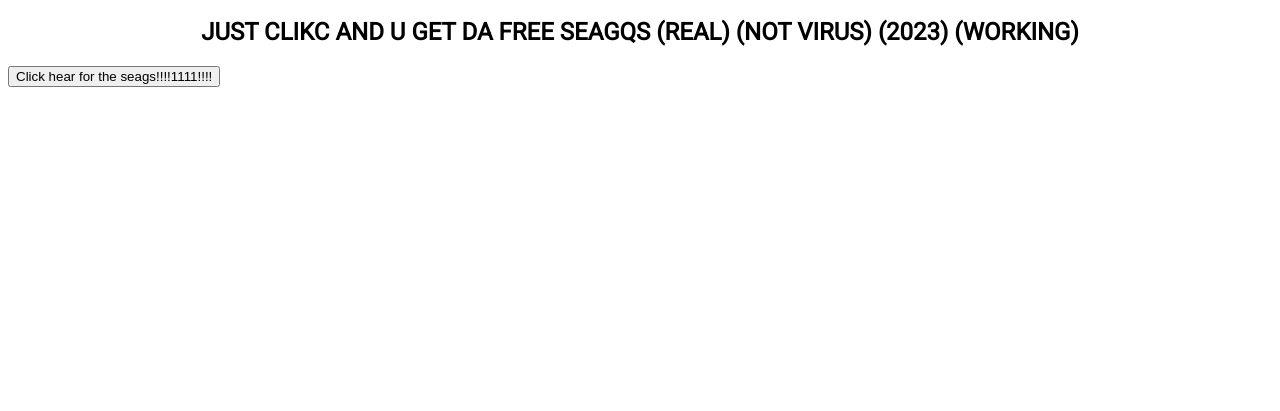
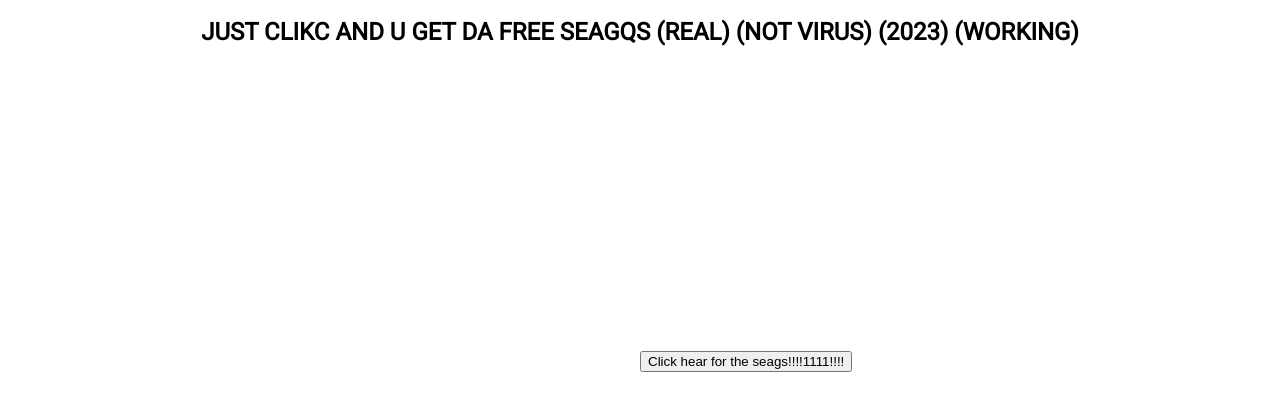
Before and after one commit to weezered/weezered.github.io, a plain HTML site: page index.html in a window 1280 px wide. Shown: the part 49-460 px from the top of the page. Drawn offline with Linux system fonts and the light colour scheme.

Commit message:
Update index.html

```diff
--- a/index.html
+++ b/index.html
@@ -15,6 +15,15 @@ h1 {
 h2 {
   font-family: "Roboto", sans-serif;
   text-align: center;
+}
+
+.ballscka {
+    text-align: center;
+}
+
+.cumshipfuckship {
+    position: absolute;
+    top: 50%;
 }
 </style>
 <h1 id="penis">FREE SEAGS REAL</h1>
@@ -37,5 +46,5 @@ h2 {
       });
 </script>
 <div class="ballscka">
-    <button>Click hear for the seags!!!!1111!!!!</button>
+    <button class="cumshipfuckship">Click hear for the seags!!!!1111!!!!</button>
 </div>
```
